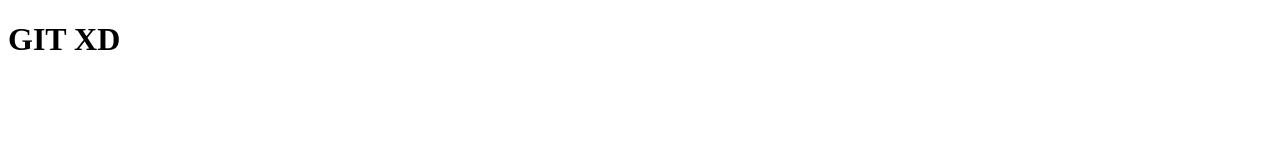
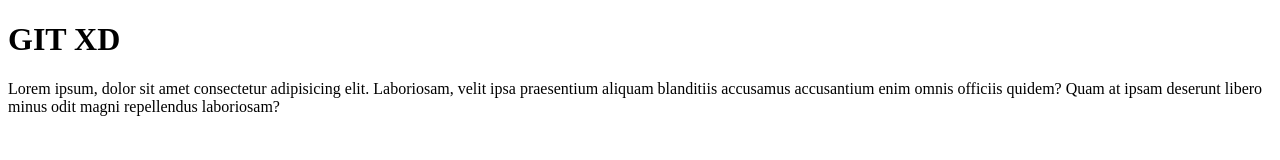
Before and after one commit to CarlosHumbertoAvilaSanchez/teachingGit, a plain HTML site: page index.html in a window 1280 px wide. Drawn offline with Linux system fonts and the light colour scheme.

Commit message:
add paragraph

```diff
--- a/index.html
+++ b/index.html
@@ -8,5 +8,6 @@
   </head>
   <body>
     <h1>GIT XD</h1>
+    <p>Lorem ipsum, dolor sit amet consectetur adipisicing elit. Laboriosam, velit ipsa praesentium aliquam blanditiis accusamus accusantium enim omnis officiis quidem? Quam at ipsam deserunt libero minus odit magni repellendus laboriosam?</p>
   </body>
 </html>
```
